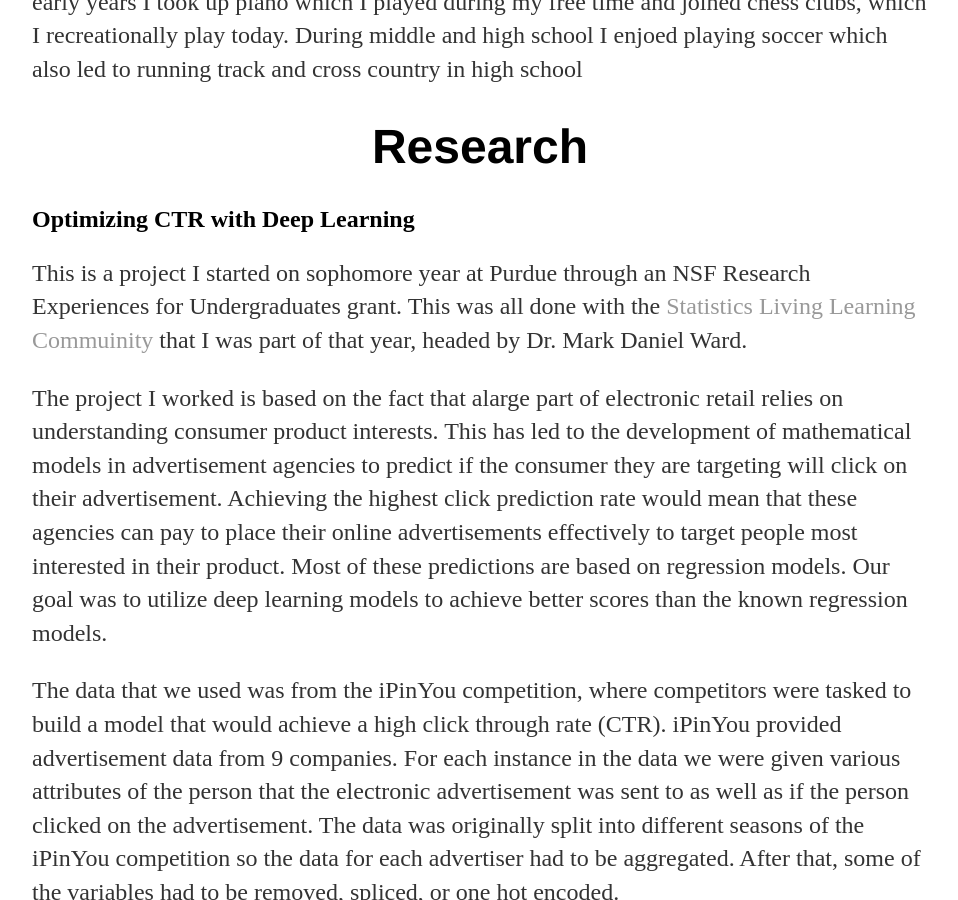
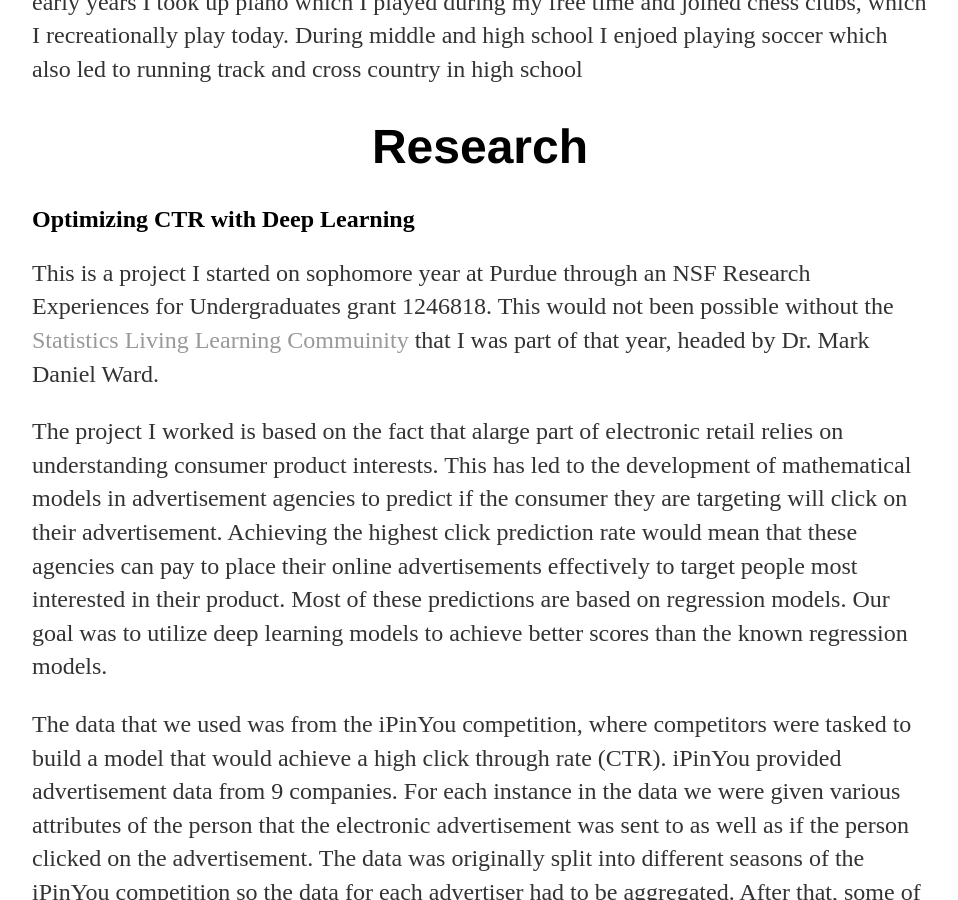
Before and after one commit to karans/karans.github.io, a Jekyll site: the page built from about/index.html, in a window 1280 px wide and 900 px high, scrolled down 370 px. Shown: the whole window, without its empty margins (160-1118 px from the left). Built offline with Jekyll 4.4.1, drawn with Linux system fonts in a browser that asks for light colours.

```diff
--- a/about/index.html
+++ b/about/index.html
@@ -12,7 +12,7 @@ title: About Me
 <div class="Projects">
 	<h1 align="center">Research</h1>
 	<h2>Optimizing CTR with Deep Learning</h2>
-	<p>This is a project I started on sophomore year at Purdue through an NSF Research Experiences for Undergraduates grant. This was all done with the <a href="http://llc.stat.purdue.edu">Statistics Living Learning Commuinity</a> that I was part of that year, headed by Dr. Mark Daniel Ward.</p>
+	<p>This is a project I started on sophomore year at Purdue through an NSF Research Experiences for Undergraduates grant 1246818. This would not been possible without the <a href="http://llc.stat.purdue.edu">Statistics Living Learning Commuinity</a> that I was part of that year, headed by Dr. Mark Daniel Ward.</p>
 
 	<p>The project I worked is based on the fact that alarge part of electronic retail relies on understanding consumer product interests. This has led to the development of mathematical models in advertisement agencies to predict if the consumer they are targeting will click on their advertisement. Achieving the highest click prediction rate would mean that these agencies can pay to place their online advertisements effectively to target people most interested in their product. Most of these predictions are based on regression models. Our goal was to utilize deep learning models to achieve better scores than the known regression models.</p>
 
@@ -28,7 +28,7 @@ title: About Me
 
 
 	<h1 align="center">Projects</h1>
-	<h2>Purdue IEEE Aerial Robotics</h2>
+	<h2><a href="https://purdueieee.org/partieee/">Purdue IEEE Aerial Robotics</a></h2>
 	<h2>Halberdier Club</h2>
 	<h2>AVBotz</h2>
 	<h2>ACE Coding</h2>
```
